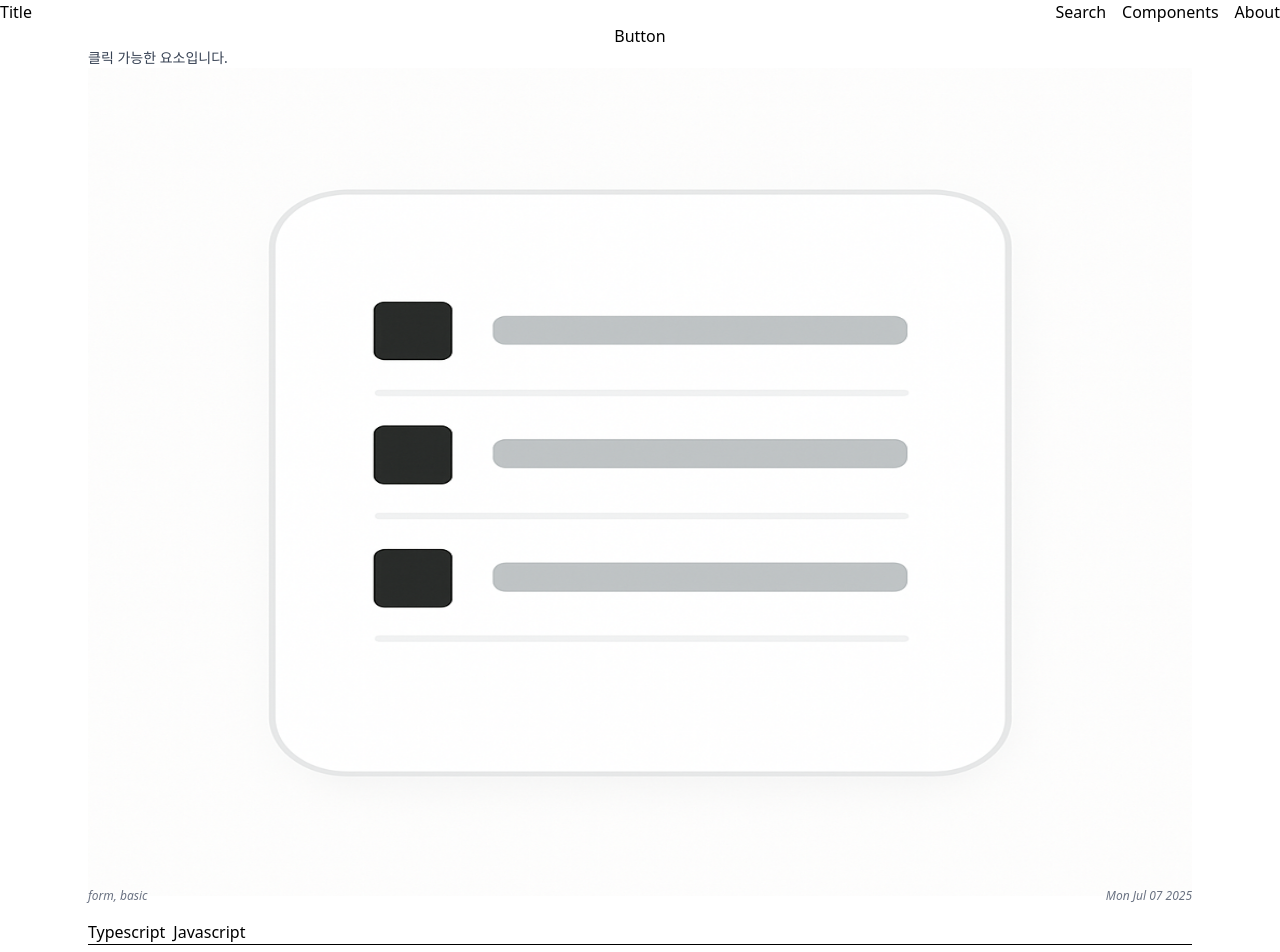
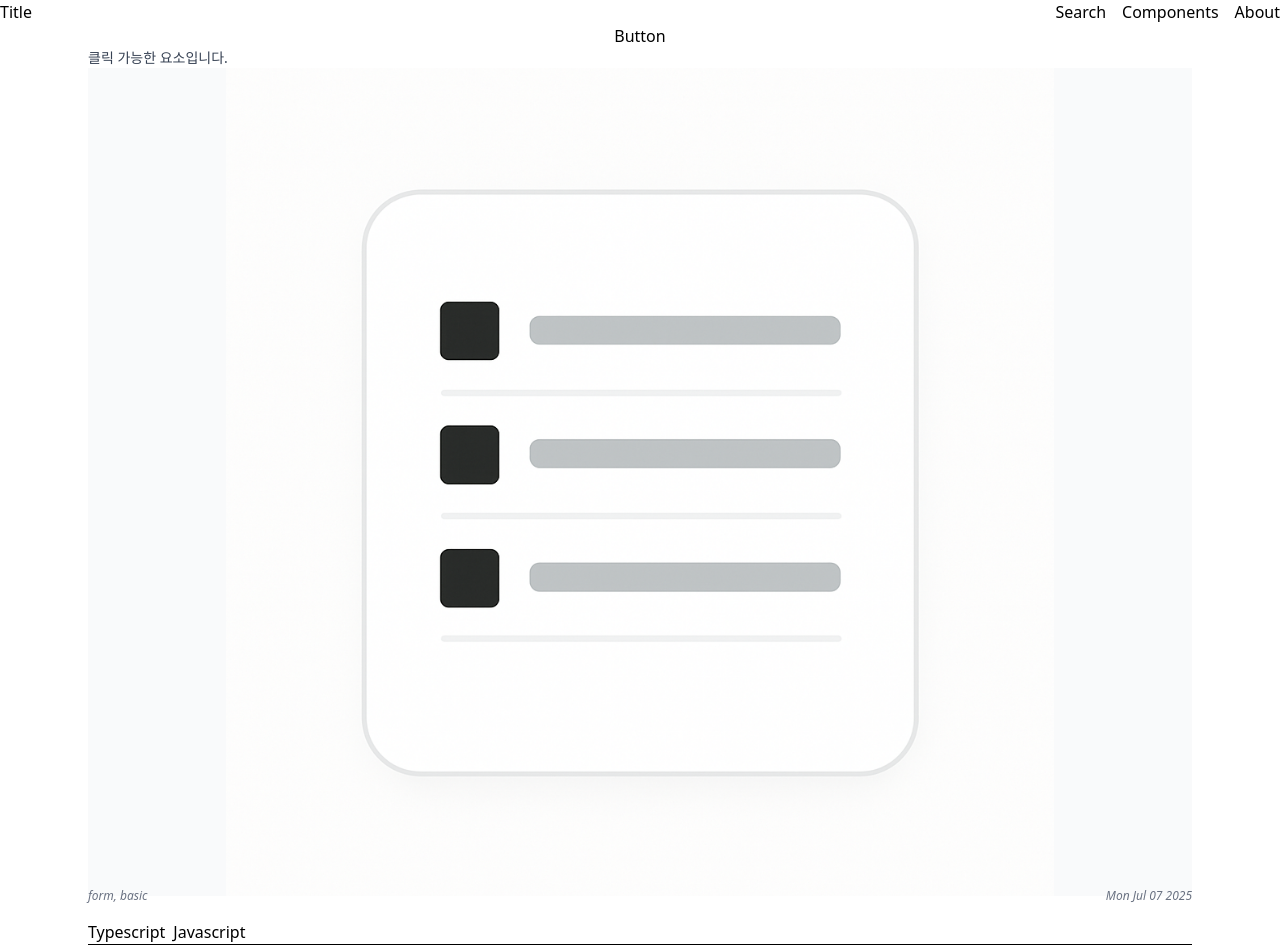
Before and after one commit to dmswl6310/comp_plus, a React (Vite) app: page /components/button1 in a window 1280 px wide. Shown: the top 952 px of the page. Built offline with nearby package versions, Linux system fonts and the light colour scheme.

Commit message:
refactor: 철자와 컴포넌트 명 수정

```diff
--- a/src/components/ComponentCard.tsx
+++ b/src/components/ComponentCard.tsx
@@ -1,6 +1,5 @@
 import { ComponentInfoUnion } from "@/data/componentsData";
 import { Link } from "react-router-dom";
-// import { ComponentInfo } from "@/types/component.types";
 
 const ComponentCard = ({ info }: { info: ComponentInfoUnion }) => {
   return (
@@ -10,7 +9,7 @@ const ComponentCard = ({ info }: { info: ComponentInfoUnion }) => {
           <img
             src={info.image}
             alt={`${info.name}`}
-            className="object-contiain h-full w-full"
+            className="h-full w-full object-contain"
           />
         </div>
         <h3 className="text-lg font-semibold text-gray-900">{info.name}</h3>
--- a/src/components/ComponentDetail.tsx
+++ b/src/components/ComponentDetail.tsx
@@ -3,23 +3,20 @@ import { componentsData } from "@/data/componentsData";
 import { Navigate, useParams } from "react-router-dom";
 import Examples from "./Examples";
 import CodeTabs from "./common/CodeTabs";
-import ComponentDetailInfo from "./common/ComponentDetailInfo";
+import ComponentMeta from "./common/ComponentMeta";
 
 const ComponentDetail = () => {
   const { id } = useParams<{ id: string }>();
-  const componentDetail = componentsData.find((item) => item.id === id);
-  if (!componentDetail) return <Navigate to="/not-found" replace />;
+  const detail = componentsData.find((c) => c.id === id);
+  if (!detail) return <Navigate to="/not-found" replace />;
 
   return (
     <div>
-      <PageTitle title={componentDetail.name} />
+      <PageTitle title={detail.name} />
       <div className="flex flex-col gap-4">
-        <ComponentDetailInfo componentDetail={componentDetail} />
-        <CodeTabs code={componentDetail.code} />
-        <Examples
-          componentType={componentDetail.id}
-          examples={componentDetail.examples}
-        />
+        <ComponentMeta info={detail} />
+        <CodeTabs code={detail.code} />
+        <Examples componentType={detail.id} examples={detail.examples} />
       </div>
     </div>
   );
--- a/src/components/common/ComponentDetailInfo.tsx
+++ /dev/null
@@ -1,32 +0,0 @@
-import { ComponentInfoUnion } from "@/data/componentsData";
-
-const ComponentDetailInfo = ({
-  componentDetail,
-}: {
-  componentDetail: ComponentInfoUnion;
-}) => {
-  return (
-    <div>
-      <p className="text-sm text-gray-700">{componentDetail.description}</p>
-      <div className="aspect-[4/3] w-full overflow-hidden bg-gray-50">
-        <img
-          src={componentDetail.image}
-          alt={`${componentDetail.name}`}
-          className="object-contiain h-full w-full"
-        />
-      </div>
-      <div className="flex justify-between">
-        {componentDetail.tags && (
-          <p className="-mt-2 text-xs text-gray-500 italic">
-            {componentDetail.tags.join(", ")}
-          </p>
-        )}
-        <p className="-mt-2 text-xs text-gray-500 italic">
-          {componentDetail.updatedAt.toDateString()}
-        </p>
-      </div>
-    </div>
-  );
-};
-
-export default ComponentDetailInfo;
--- /dev/null
+++ b/src/components/common/ComponentMeta.tsx
@@ -0,0 +1,31 @@
+import { ComponentInfoUnion } from "@/data/componentsData";
+
+const ComponentMeta = ({ info }: { info: ComponentInfoUnion }) => {
+  return (
+    <div>
+      <p className="text-sm text-gray-700">{info.description}</p>
+      <div className="aspect-[4/3] w-full overflow-hidden bg-gray-50">
+        <img
+          src={info.image}
+          alt={`${info.name}`}
+          className="h-full w-full object-contain"
+          loading="lazy"
+        />
+      </div>
+      <div className="flex justify-between">
+        {info.tags?.length ? (
+          <p className="-mt-2 text-xs text-gray-500 italic">
+            {info.tags.join(", ")}
+          </p>
+        ) : (
+          <span />
+        )}
+        <p className="-mt-2 text-xs text-gray-500 italic">
+          {info.updatedAt.toDateString()}
+        </p>
+      </div>
+    </div>
+  );
+};
+
+export default ComponentMeta;
```
